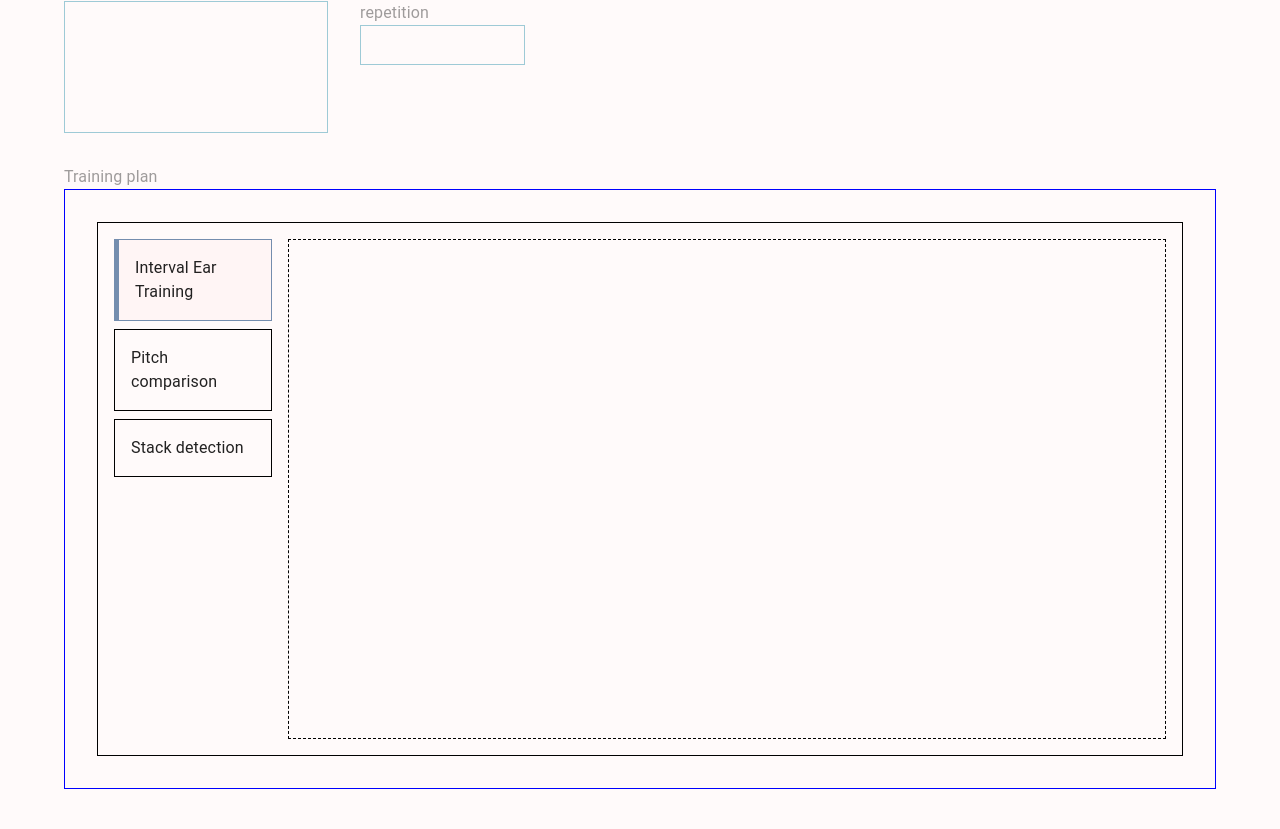
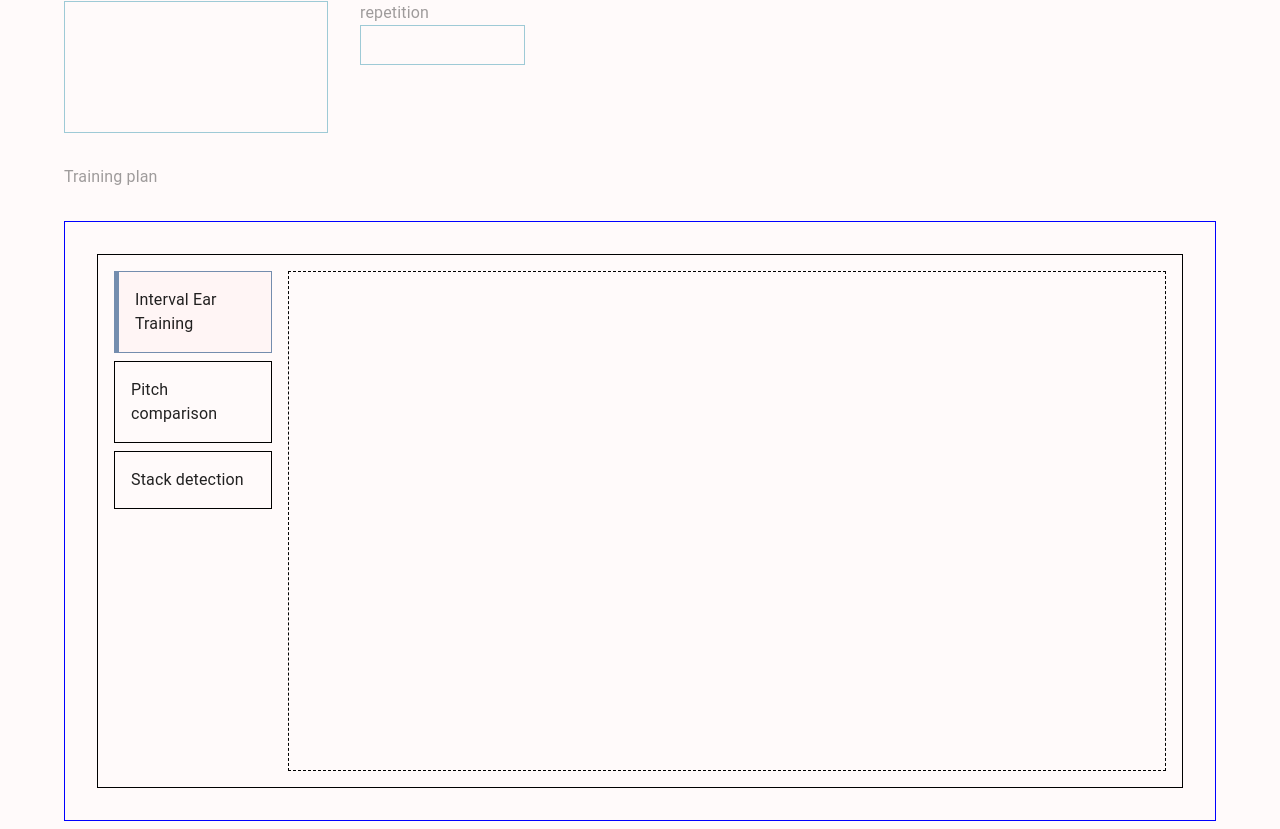
Before and after one commit to thanhKasper/aural-solfege-ui, a React (Vite) app: page /exercises/create in a window 1280 px wide. Shown: the part 351-1180 px from the top of the page. Built offline with nearby package versions, Linux system fonts and the light colour scheme; a web font is replaced by a local one.

Commit message:
feat: update Input label to prevent unexpected behavior

```diff
--- a/src/components/atoms/InputLabel.tsx
+++ b/src/components/atoms/InputLabel.tsx
@@ -1,5 +1,5 @@
 import { Typography } from "@mui/material";
-import type { PropsWithChildren } from "react";
+import { type PropsWithChildren } from "react";
 
 interface InputLabelProps {
   label: string;
@@ -13,10 +13,10 @@ const InputLabel = ({
 }: PropsWithChildren<InputLabelProps>) => {
   return (
     <>
-      <label style={{ width: "100%"}}>
-        <Typography variant="body1" color="textDisabled">{label}</Typography>
-        {children}
-      </label>
+      <Typography variant="body1" color="textDisabled">
+        {label}
+      </Typography>
+      <div style={{ width: "100%" }}>{children}</div>
       {errorMessage ?? (
         <Typography variant="subtitle2" color="error">
           {errorMessage}
```
